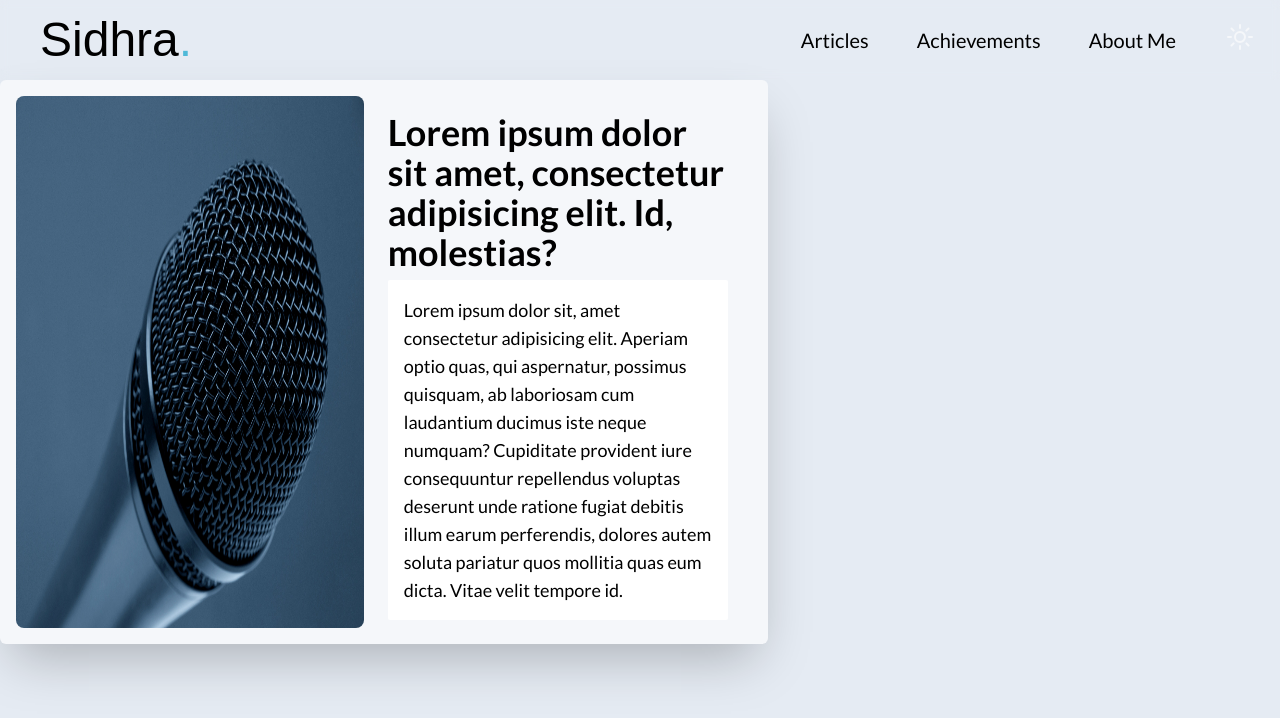
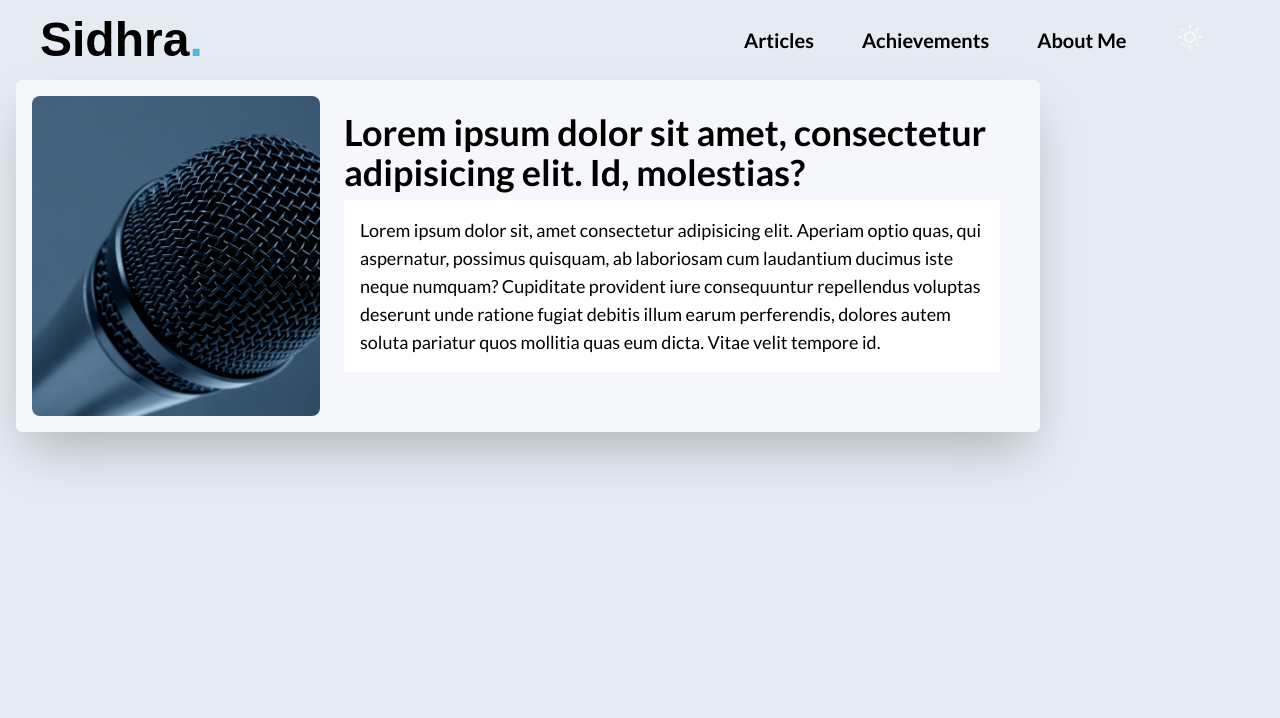
Before and after one commit to FayeKelmith/DrSachin, a Next.js app: page /articles in a window 1280 px wide. Shown: the top 718 px of the page. Built offline with nearby package versions, Linux system fonts and the light colour scheme; a web font is replaced by a local one.

Commit message:
nav headache

```diff
--- a/app/page.tsx
+++ b/app/page.tsx
@@ -1,3 +1,3 @@
 export default function Home() {
-  return <section className="">Home page</section>;
+  return <section className="mt-20">Home page</section>;
 }
--- a/app/ui/components/articleRep.tsx
+++ b/app/ui/components/articleRep.tsx
@@ -2,20 +2,19 @@
 import Image from "next/image";
 const ArticleRep = () => {
   return (
-    <div
-      className="flex flex-row w-3/5 justify-between p-4 shadow-2xl dark:bg-[#1a1a1a] bg-blank rounded-md
-    dark:shadow-slate-800"
-    >
-      <div className="container relative max-w-sm">
+    <div className="flex sm:flex-row flex-col mx-4 md:max-w-5xl justify-between p-4 shadow-2xl dark:bg-[#1a1a1a] md:bg-blank rounded-md dark:shadow-slate-800">
+      <div className="container relative w-80 h-80 mx-auto md:max-w-sm brightness-75 md:brightness-100">
         {/* Image for doc */}
         <Image
           src="/images/mic.jpg"
           alt="Microphone"
           layout="fill"
+          objectFit="cover"
+          objectPosition="center"
           className="rounded-lg"
         />
       </div>
-      <div className="w-full p-2 mx-4">
+      <div className="hidden md:block md:max-w-2xl p-2 mx-4">
         {/* Description */}
         <h3 className="text-4xl font-bold py-2">
           Lorem ipsum dolor sit amet, consectetur adipisicing elit. Id,
--- a/app/ui/components/nav.tsx
+++ b/app/ui/components/nav.tsx
@@ -24,13 +24,18 @@ const Navigation = () => {
   };
 
   return (
-    <nav className=" text-black  dark:text-white fixed w-full top-0 backdrop-blur-sm dark:font-semibold bg-transparent z-20">
-      <div className="flex min-w-screen-xl justify-between items-center flex-wrap mx-auto">
-        <Link className="justify-start" href="/">
+    <nav
+      className={` text-black  dark:text-white fixed w-full md:h-auto top-0 backdrop-blur-sm font-semibold bg-transparent z-20 ${
+        isNavOpen ? "h-screen" : ""
+      }`}
+    >
+      <div className="grid grid-cols-2 w-full gap-x-40 items-center ">
+        <Link className="" href="/">
           <Sidhra />
         </Link>
+
         <button
-          className="md:hidden inline-flex hover:bg-gray-100 dark:hover:bg-slate-700 rounded-md focus:outline-none"
+          className="md:hidden block hover:bg-gray-100 w-fit px-0 dark:hover:bg-slate-700 rounded-md"
           onClick={toggleNav}
         >
           {/* Mobile view Nav */}
@@ -42,7 +47,6 @@ const Navigation = () => {
             )}
           </span>
         </button>
-
         {/* Desktop view Nav */}
         <div
           className={`md:block justify-center md:w-auto ${
```
